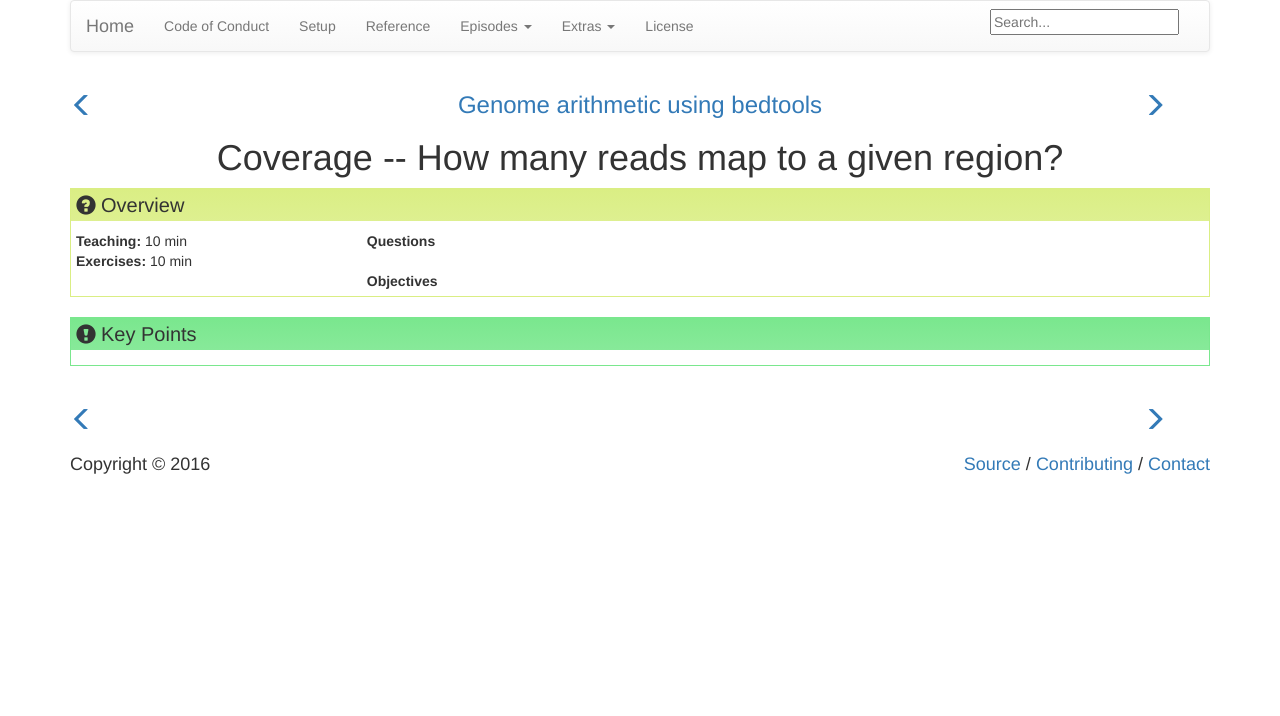
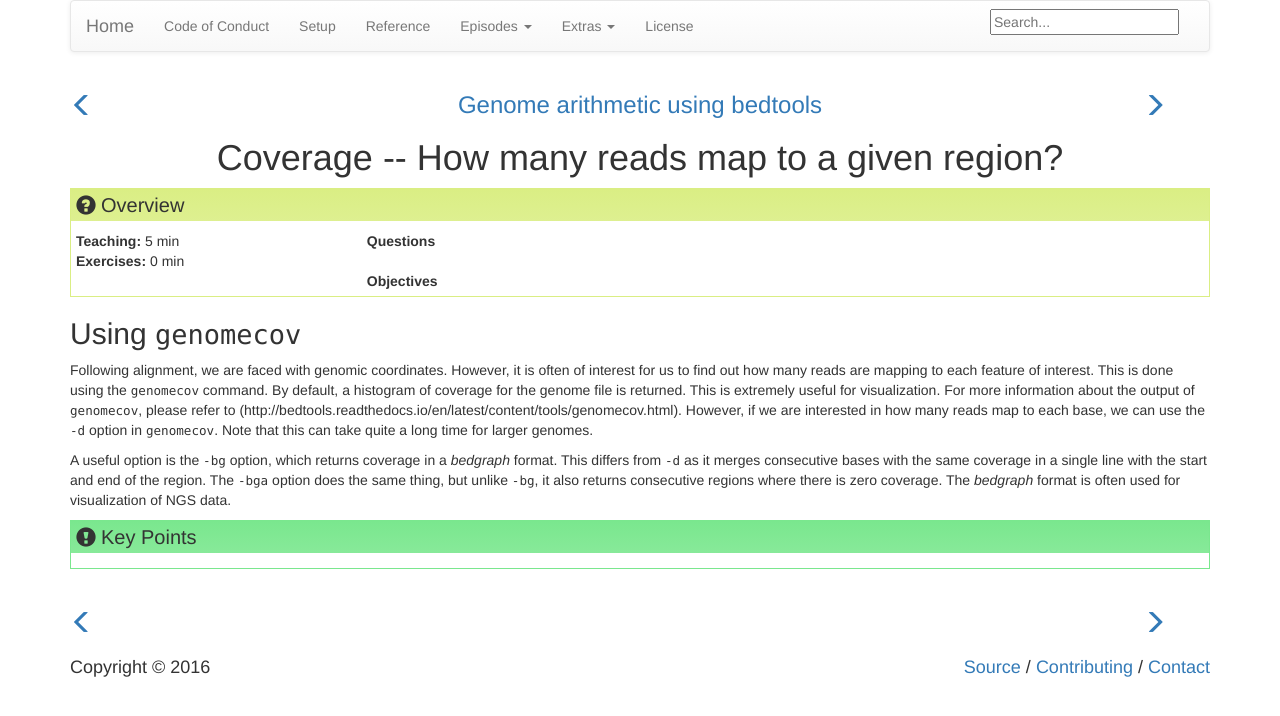
Before and after one commit to jeremyNg/bedtools, a Jekyll site: the page built from _episodes/04-coverage.md, in a window 1280 px wide. Shown: the top 716 px of the page. Built offline with Jekyll 4.4.1, drawn with Linux system fonts in a browser that asks for light colours.

Commit message:
update last chapters

```diff
--- a/_episodes/04-coverage.md
+++ b/_episodes/04-coverage.md
@@ -1,9 +1,15 @@
 ---
 title: "Coverage -- How many reads map to a given region?"
-teaching: 10
-exercises: 10
+teaching: 5
+exercises: 0
 questions:
 objectives:
 keypoints:
 
 ---
+
+
+## Using `genomecov`
+Following alignment, we are faced with genomic coordinates. However, it is often of interest for us to find out how many reads are mapping to each feature of interest.  This is done using the `genomecov` command. By default, a histogram of coverage for the genome file is returned. This is extremely useful for visualization. For more information about the output of `genomecov`, please refer to (http://bedtools.readthedocs.io/en/latest/content/tools/genomecov.html). However, if we are interested in how many reads map to each base, we can use the `-d` option in `genomecov`. Note that this can take quite a long time for larger genomes.
+
+A useful option is the `-bg` option, which returns coverage in a *bedgraph* format. This differs from `-d` as it merges consecutive bases with the same coverage in a single line with the start and end of the region. The `-bga` option does the same thing, but unlike `-bg`, it also returns consecutive regions where there is zero coverage. The *bedgraph* format is often used for visualization of NGS data.
```
Also changed, not shown: _episodes/02-intersect.md (+9 -0 lines), _episodes/05-conclusion.md (+6 -2 lines).
